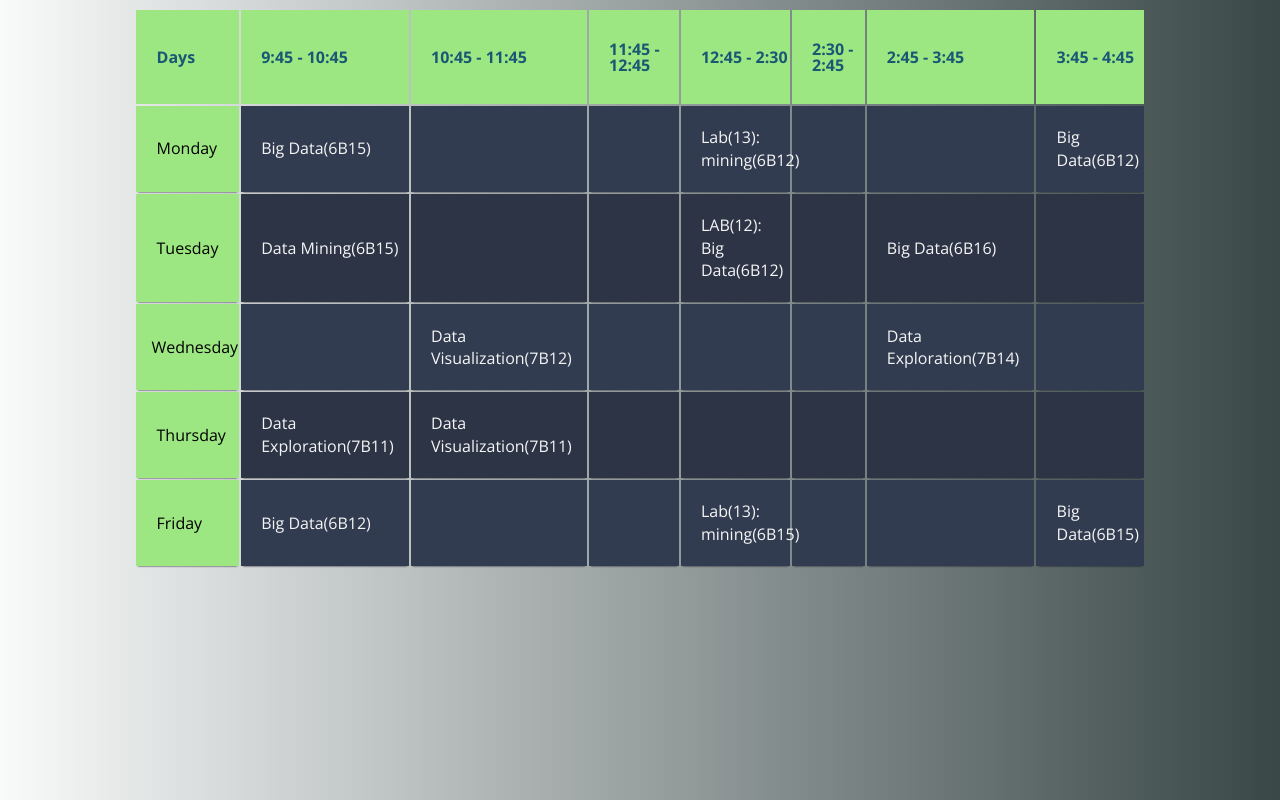
After one commit to umangkalavadiya/MOODSENSE, a Django app: page /timetable/ in a window 1280 px wide. The commit adds this page. Run offline with Django 3.2, Linux system fonts and the light colour scheme; a user stored in the database is signed in.

Commit message:
change in database and timetable ,recording added

```diff
--- /dev/null
+++ b/static/styles/timetable.css
@@ -0,0 +1,101 @@
+@charset "UTF-8";
+@import url(https://fonts.googleapis.com/css?family=Open+Sans:300,400,700);
+
+body {
+  font-family: 'Open Sans', sans-serif;
+  font-weight: 300;
+  line-height: 1.42em;
+  color: whitesmoke; /* Change the contrasting color to complement the background */
+  background: linear-gradient(90deg, #f9fafa, #394747);
+}
+
+h1 {
+  font-size: 3em;
+  font-weight: 300;
+  line-height: 1em;
+  text-align: center;
+  color: #4DC3FA;
+}
+
+.blue {
+  color: #185875;
+}
+
+.yellow {
+  color: #FFF842;
+}
+
+.container th h1 {
+  font-weight: bold;
+  font-size: 1em;
+  text-align: left;
+  color: #185875;
+}
+
+.container td {
+  font-weight: normal;
+  font-size: 1em;
+  -webkit-box-shadow: 0 2px 2px -2px #0E1119;
+  -moz-box-shadow: 0 2px 2px -2px #0E1119;
+  box-shadow: 0 2px 2px -2px #0E1119;
+}
+
+.container {
+  text-align: left;
+  overflow: hidden;
+  width: 80%;
+  margin: 0 auto;
+  display: table;
+  padding: 0 0 8em 0;
+}
+
+.container td,
+.container th {
+  padding-bottom: 2%;
+  padding-top: 2%;
+  padding-left: 2%;
+}
+
+/* Background-color of the odd rows */
+.container tr:nth-child(odd) {
+  background-color: #323C50;
+}
+
+/* Background-color of the even rows */
+.container tr:nth-child(even) {
+  background-color: #2C3446;
+}
+
+.container th {
+  background-color: #9de782;
+}
+
+.container td:first-child {
+  color: #000000;
+  background-color: #9de782;
+}
+
+.container tr:hover {
+  background-color: #464A52;
+  -webkit-box-shadow: 0 6px 6px -6px #0E1119;
+  -moz-box-shadow: 0 6px 6px -6px #0E1119;
+  box-shadow: 0 6px 6px -6px #0E1119;
+}
+
+.container td:hover {
+  background-color: #f8f8f4;
+  color: #403E10;
+  font-weight: bold;
+  text-decoration: none; /* Remove underline */
+  box-shadow: #000000 -1px 1px, #020202 -2px 2px, #000000 -3px 3px, #e9e8e3 -4px 4px, #040404 -5px 5px, #0f0f0e -6px 6px;
+  transform: translate3d(6px, -6px, 0);
+  transition-delay: 0s;
+  transition-duration: 0.4s;
+  transition-property: all;
+  transition-timing-function: line;
+}
+
+.container td a {
+  color: inherit; /* Inherit color from parent */
+  text-decoration: none; /* Remove underline */
+}
--- a/templates/main.html
+++ b/templates/main.html
@@ -1,13 +1,11 @@
 <!DOCTYPE html>
 {% load static %}
-{% comment %} {% progressive_web_app_meta %} {% endcomment %}
 <html lang="en">
 <head>
     <meta charset="UTF-8" />
   <meta http-equiv="X-UA-Compatible" content="IE=edge" />
   <meta name="viewport" content="width=device-width, initial-scale=1.0" />
 
-	{% comment %} <link rel="stylesheet" href="{% static 'styles/footer.css'%}"> {% endcomment %}
   <!-- Favicon -->
   <link rel="shortcut icon" href="images/favicon.ico" type="image/x-icon" />
   <!-- Icon - IconMonster -->
@@ -16,6 +14,7 @@
   <link rel="stylesheet" href="{% static 'uikit/styles/uikit.css'%}" />
   <!-- Dev Search UI -->
   <link rel="stylesheet" href="{% static 'styles/app.css'%}" />
+
 
 	<link href="http://fonts.googleapis.com/css?family=Cookie" rel="stylesheet" type="text/css">
   <link
--- a/templates/navbar.html
+++ b/templates/navbar.html
@@ -18,7 +18,7 @@
           {% if request.user.is_authenticated %}
 
             {% if request.user.profile.role == 'User'%}
-            <li class="header__menuItem"><a href="#">Faculty</a></li>
+            <li class="header__menuItem"><a href="{% url 'timetable' %}">TimeTable</a></li>
            {% elif request.user.profile.role == 'Admin' %}
             <li class="header__menuItem"><a href="#">Admin</a></li>
             {% else %}
--- /dev/null
+++ b/templates/timetable.html
@@ -0,0 +1,91 @@
+{% load static %}
+<!DOCTYPE html>
+<html lang="en">
+<head>
+    <meta charset="UTF-8">
+    <meta name="viewport" content="width=device-width, initial-scale=1.0">
+    <title>TimeTable</title>
+    <link rel="stylesheet" href="https://cdnjs.cloudflare.com/ajax/libs/font-awesome/4.7.0/css/font-awesome.min.css">
+
+    <link rel="stylesheet" href="{% static 'styles/timetable.css' %}">
+</head>
+<body>
+
+
+    <!--  -->
+    <table class="container">
+        <thead>
+            <tr>
+                <th><h1>Days</h1></th>
+                <th><h1>9:45 - 10:45</h1></th>
+                <th><h1>10:45 - 11:45</h1></th>
+                <th ><h1>11:45 - 12:45</h1></th>
+                <th><h1>12:45 - 2:30</h1></th>
+                <th><h1>2:30 - 2:45</h1></th>
+                <th><h1>2:45 - 3:45</h1></th>
+                <th><h1>3:45 - 4:45</h1></th>
+            </tr>
+        </thead>
+        <tbody>
+            <tr>
+                <td>Monday</td>
+                <td><a href="{% url 'recording' %}">Big Data(6B15)</a></td>
+                <td></td>
+                <td></td>
+                <td><a href="{% url 'recording' %}">Lab(13):<br> mining(6B12)</a></td>
+                <td></td>
+                <td></td>
+                <td><a href="{% url 'recording' %}">Big Data(6B12)</a></td>
+            </tr>
+            <tr>
+                <td>Tuesday</td>
+                <td><a href="{% url 'recording' %}">Data Mining(6B15)</a></td>
+                <td></td>
+                <td></td>
+                <td><a href="{% url 'recording' %}">LAB(12):<br>Big Data(6B12)</a></td>
+                <td></td>
+                <td><a href="{% url 'recording' %}">Big Data(6B16)</a></td>
+                <td></td>
+            </tr>
+            <tr>
+                <td style="padding-left: 15px;">Wednesday</td>
+                <td></td>
+                <td><a href="{% url 'recording' %}">Data Visualization(7B12)</a></td>
+                <td></td>
+                <td></td>
+                <td></td>
+                <td><a href="{% url 'recording' %}">Data Exploration(7B14)</a></td>
+                <td></td>
+            </tr>
+            <tr>
+                <td>Thursday</td>
+                <td><a href="{% url 'recording' %}">Data Exploration(7B11)</a></td>
+                <td><a href="{% url 'recording' %}">Data Visualization(7B11)</a></td>
+                <td></td>
+                <td></td>
+                <td></td>
+                <td></td>
+                <td></td>
+            </tr>
+            <tr>
+                <td>Friday</td>
+                <td><a href="{% url 'recording' %}">Big Data(6B12)</a></td>
+                <td></td>
+                <td></td>
+                <td><a href="{% url 'recording' %}">Lab(13):<br> mining(6B15)</a></td>
+                <td></td>
+                <td></td>
+                <td><a href="{% url 'recording' %}">Big Data(6B15)</a></td>
+            </tr>
+
+        </tbody>
+    </table>
+
+    <script>
+        function toggleSidebar() {
+            var sidebar = document.querySelector('.sidebar');
+            sidebar.classList.toggle('collapsed');
+        }
+    </script>
+</body>
+</html>
--- a/users/urls.py
+++ b/users/urls.py
@@ -9,6 +9,8 @@ urlpatterns = [
     path('profile/<str:pk>',views.userProfile,name='user-profile'),
     path('account/',views.userAccount,name='account'),
     path('edit-account/',views.editAccount,name='edit-account'),
+    path('timetable/',views.timetable,name='timetable'),
+    path('recording/',views.recording,name='recording'),
 
 
 
--- a/users/views.py
+++ b/users/views.py
@@ -120,3 +120,11 @@ def editAccount(request):
 
     context={'form':form}
     return render(request,'users/profile_form.html',context)
+
+@login_required(login_url='login')
+def timetable(request):
+    return render(request,'timetable.html')
+
+@login_required(login_url='login')
+def recording(request):
+    return render(request,'recording.html')
```
Also changed, not shown: static/js/recording.js (added, +66 -0 lines), static/styles/login-signuup.css (added, +195 -0 lines), static/styles/recording.css (added, +61 -0 lines), templates/recording.html (added, +22 -0 lines), users/templates/users/login_register.html (+5 -8 lines), db.sqlite3.
